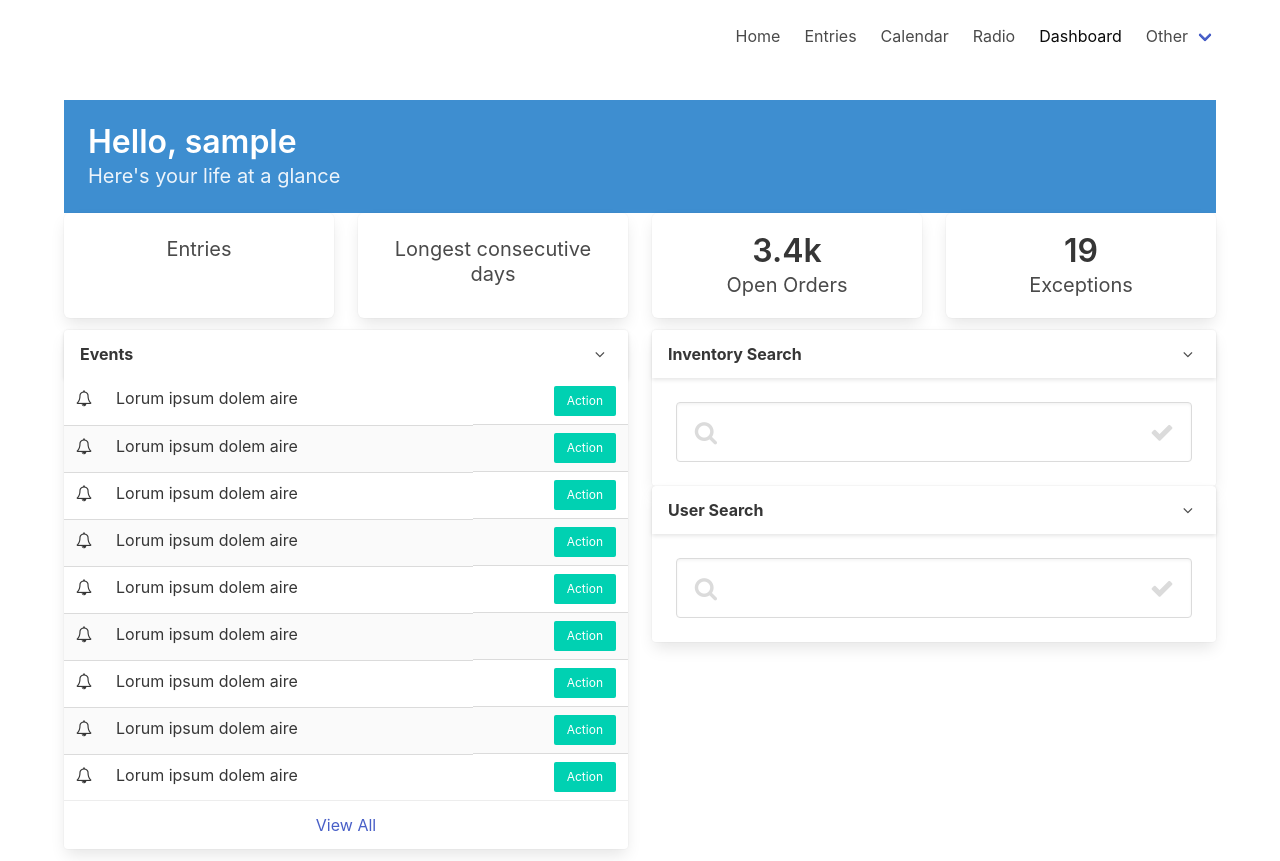
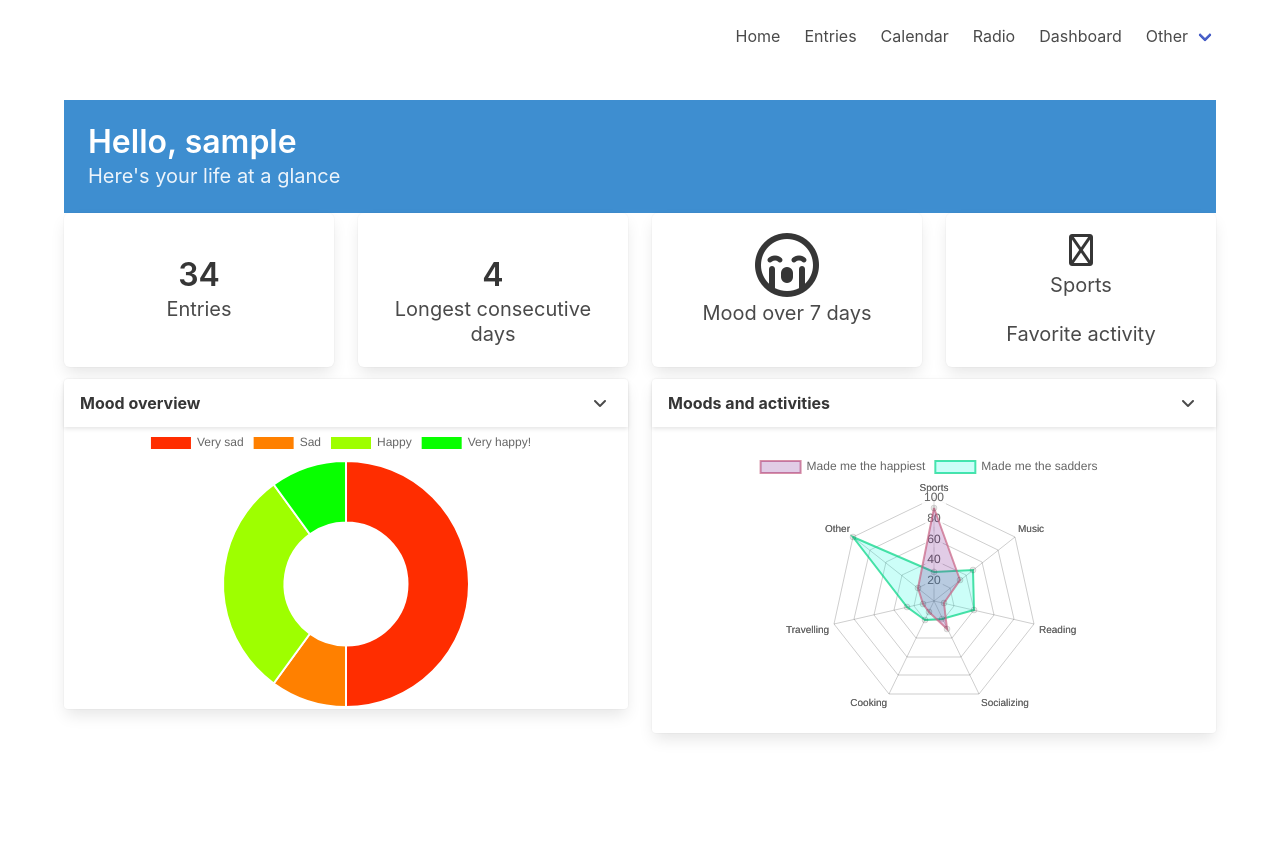
Before and after one commit to jtmaston/MentalHealth, a Django app: page /dashboard/ in a window 1280 px wide. After the commit the page ends 739 px from the top, so only its background shows below. Run offline with Django 3.2, Linux system fonts and the light colour scheme; the visitor is signed in with stand-in values (Sample User, id 1); some libraries are stand-ins or nearby versions.

Commit message:
New features:   - added links to the navbar   - made most of the dashboard, at least to a demoable phase   - added first backend integration
Bugfixes:
  - fixed the dashboard being the only thing active, no matter what page it was on.

  - fixed a typo

  - General stability improvements to enhance the user's experience.

```diff
--- a/MoodTracker/views.py
+++ b/MoodTracker/views.py
@@ -77,17 +77,31 @@ class Login(View):
 
 
 class Dashboard(View):
-
     template_name = 'dashboard.html'
 
+    mood_icons = {0: "fa-sad-cry", 1: "fa-frown", 2: "fa-smile", 3: "fa-laugh-beam"}
+    activity_icons = {
+        0: ("Sports", "fa-dumbbell"),
+        1: ("Music", "fa-dumbbell"),
+        2: ("Reading", "fa-dumbbell"),
+        3: ("Socializing", "fa-dumbbell"),
+        4: ("Cooking", "fa-dumbbell"),
+        5: ("Travelling", "fa-dumbbell"),
+        6: ("", "")
+
+    }
+    mood = 0
+
+    context = {'entries': 34, 'entry_streak': 4, 'mood' :  mood_icons[mood]}
+
     def get(self, request):
-        return render(template_name=self.template_name, request=request)
+        return render(template_name=self.template_name, request=request, context=self.context)
 
     def post(self, request):
         pass
 
+
 class Entries(View):
-
     template_name = 'entries.html'
 
     def get(self, request):
@@ -96,8 +110,8 @@ class Entries(View):
     def post(self, request):
         pass
 
+
 class New_entry(View):
-
     template_name = 'new_entry.html'
 
     def get(self, request):
@@ -106,6 +120,7 @@ class New_entry(View):
     def post(self, request):
         pass
 
+
 def Logout(request):
     logout(request)
     return redirect('/')
--- a/static/js/dashboard.js
+++ b/static/js/dashboard.js
@@ -1,18 +1,51 @@
+//doughnut
+var ctxD = document.getElementById("doughnutChart").getContext('2d');
+var myLineChart = new Chart(ctxD, {
+type: 'doughnut',
+data: {
+labels: ["Very sad", "Sad", "Happy", "Very happy!"],
+datasets: [{
+data: [50, 10, 30, 10],
+backgroundColor: ["#FF2D00", "#FF8000", "#9EFF00", "#08FF00"],
+hoverBackgroundColor: ["#FF2D00", "#FF8000", "#9EFF00", "#08FF00"]
+}]
+},
+options: {
+responsive: true
+}
+});
 
-
-
-var ctxP = document.getElementById("pieChart").getContext('2d');
-var myPieChart = new Chart(ctxP, {
-    type: 'pie',
-    data: {
-    labels: ["Red", "Green", "Yellow", "Grey", "Dark Grey"],
+//radar
+var ctxR = document.getElementById("radarChart").getContext('2d');
+var myRadarChart = new Chart(ctxR, {
+type: 'radar',
+data: {
+    labels: ["Sports", "Music", "Reading", "Socializing", "Cooking", "Travelling", "Other"],
     datasets: [{
-    data: [300, 50, 100, 40, 120],
-    backgroundColor: ["#F7464A", "#46BFBD", "#FDB45C", "#949FB1", "#4D5360"],
-    hoverBackgroundColor: ["#FF5A5E", "#5AD3D1", "#FFC870", "#A8B3C5", "#616774"]
-    }]
-    },
-    options: {
-    responsive: true
+        label: "Made me the happiest",
+        data: [90, 32, 10, 30, 12, 11, 20],
+        backgroundColor: [
+            'rgba(105, 0, 132, .2)',
+        ],
+        borderColor: [
+            'rgba(200, 99, 132, .7)',
+        ],
+        borderWidth: 2
+        },
+    {
+        label: "Made me the sadders",
+        data: [28, 48, 40, 19, 20, 27, 100],
+        backgroundColor: [
+            'rgba(0, 250, 220, .2)',
+        ],
+        borderColor: [
+            'rgba(0, 213, 132, .7)',
+        ],
+        borderWidth: 2
     }
+]
+},
+options: {
+responsive: true
+}
 });
--- a/templates/base.html
+++ b/templates/base.html
@@ -13,6 +13,10 @@
 	<link href="https://stackpath.bootstrapcdn.com/font-awesome/4.7.0/css/font-awesome.min.css" rel="stylesheet"
 		integrity="sha384-wvfXpqpZZVQGK6TAh5PVlGOfQNHSoD2xbE+QkPxCAFlNEevoEH3Sl0sibVcOQVnN" crossorigin="anonymous">
 	<link rel="stylesheet" href="{% static 'css/contact.css' %}">
+
+	{% block scripts %}
+	{% endblock %}
+
 </head>
 <body class="has-navbar-fixed-top">
 
@@ -28,22 +32,22 @@
 		</div>
 		<div id="navbarMenu" class="navbar-menu">
 			<div class="navbar-end">
-				<a class="navbar-item">Home</a>
-				<a class="navbar-item">Entries</a>
-				<a class="navbar-item">Calendar</a>
-				<a class="navbar-item">Radio</a>
-				<a class="navbar-item is-active">Dashboard</a>
-				<a class="navbar-item is-hidden-desktop">Profile</a>
-				<a class="navbar-item is-hidden-desktop">Settings</a>
-				<a class="navbar-item is-hidden-desktop">Logout</a>
+				<a class="navbar-item" href="/">Home</a>
+				<a class="navbar-item" href="/entries">Entries</a>
+				<a class="navbar-item" href="/calendar">Calendar</a>
+				<a class="navbar-item" href="/radio">Radio</a>
+				<a class="navbar-item" href="/dashboard">Dashboard</a>
+				<a class="navbar-item is-hidden-desktop" href="/profile">Profile</a>
+				<a class="navbar-item is-hidden-desktop" href="/settings">Settings</a>
+				<a class="navbar-item is-hidden-desktop" href="/logout">Logout</a>
 
 				<div class="navbar-item has-dropdown is-hoverable">
 					<a class="navbar-link is-hidden-mobile">Other</a>
 					<div class="navbar-dropdown is-hidden-mobile">
-						<a class="navbar-item">Profile</a>
-						<a class="navbar-item">Settings</a>
+						<a class="navbar-item" href="/profile">Profile</a>
+						<a class="navbar-item" href="/settings">Settings</a>
 						<hr class="navbar-divider">
-						<a class="navbar-item">Logout</a>
+						<a class="navbar-item" href="/logout">Logout</a>
 					</div>
 				</div>
 			</div>
@@ -60,7 +64,5 @@
 {% block extras %}
 {% endblock %}
 
-{% block scripts %}
-{% endblock %}
 
 </html>
--- a/templates/dashboard.html
+++ b/templates/dashboard.html
@@ -10,6 +10,12 @@
 
 
 {% block body %}
+
+<script
+      src="https://kit.fontawesome.com/2828f7885a.js"
+      integrity="sha384-WAsFbnLEQcpCk8lM1UTWesAf5rGTCvb2Y+8LvyjAAcxK1c3s5c0L+SYOgxvc6PWG"
+      crossorigin="anonymous"
+    ></script>
 
 <div class="container">
         <nav class="breadcrumb" aria-label="breadcrumbs">
@@ -36,26 +42,33 @@
             <div class="tile is-ancestor has-text-centered">
                 <div class="tile is-parent">
                     <article class="tile is-child box">
+                        <p class="title"> </p>
                         <p class="title"> {{ entries }}</p>
                         <p class="subtitle">Entries</p>
                     </article>
                 </div>
                 <div class="tile is-parent">
                     <article class="tile is-child box">
+                        <p class="title"></p>
                         <p class="title">{{ entry_streak }}</p>
                         <p class="subtitle">Longest consecutive days</p>
                     </article>
                 </div>
                 <div class="tile is-parent">
                     <article class="tile is-child box">
-                        <p class="title">3.4k</p>
-                        <p class="subtitle">Open Orders</p>
+                        <p class="title">
+                             <i class="far {{ mood }} fa-2x"></i>
+                        </p>
+                        <p class="subtitle">Mood over 7 days</p>
                     </article>
                 </div>
                 <div class="tile is-parent">
                     <article class="tile is-child box">
-                        <p class="title">19</p>
-                        <p class="subtitle">Exceptions</p>
+                        <p class="title">
+                            <i class="far fa-dumbbell "></i>
+                            <p class="subtitle">Sports</p>
+                        </p>
+                        <p class="subtitle">Favorite activity</p>
                     </article>
                 </div>
             </div>
@@ -65,7 +78,7 @@
                 <div class="card events-card">
                     <header class="card-header">
                         <p class="card-header-title">
-                            Events
+                            Mood overview
                         </p>
                         <a href="#" class="card-header-icon" aria-label="more options">
           <span class="icon">
@@ -75,67 +88,17 @@
                     </header>
                     <div class="card-table">
                         <div class="content">
-                            <table class="table is-fullwidth is-striped">
-                                <tbody>
-                                    <tr>
-                                        <td width="5%"><i class="fa fa-bell-o"></i></td>
-                                        <td>Lorum ipsum dolem aire</td>
-                                        <td class="level-right"><a class="button is-small is-primary" href="#">Action</a></td>
-                                    </tr>
-                                    <tr>
-                                        <td width="5%"><i class="fa fa-bell-o"></i></td>
-                                        <td>Lorum ipsum dolem aire</td>
-                                        <td class="level-right"><a class="button is-small is-primary" href="#">Action</a></td>
-                                    </tr>
-                                    <tr>
-                                        <td width="5%"><i class="fa fa-bell-o"></i></td>
-                                        <td>Lorum ipsum dolem aire</td>
-                                        <td class="level-right"><a class="button is-small is-primary" href="#">Action</a></td>
-                                    </tr>
-                                    <tr>
-                                        <td width="5%"><i class="fa fa-bell-o"></i></td>
-                                        <td>Lorum ipsum dolem aire</td>
-                                        <td class="level-right"><a class="button is-small is-primary" href="#">Action</a></td>
-                                    </tr>
-                                    <tr>
-                                        <td width="5%"><i class="fa fa-bell-o"></i></td>
-                                        <td>Lorum ipsum dolem aire</td>
-                                        <td class="level-right"><a class="button is-small is-primary" href="#">Action</a></td>
-                                    </tr>
-                                    <tr>
-                                        <td width="5%"><i class="fa fa-bell-o"></i></td>
-                                        <td>Lorum ipsum dolem aire</td>
-                                        <td class="level-right"><a class="button is-small is-primary" href="#">Action</a></td>
-                                    </tr>
-                                    <tr>
-                                        <td width="5%"><i class="fa fa-bell-o"></i></td>
-                                        <td>Lorum ipsum dolem aire</td>
-                                        <td class="level-right"><a class="button is-small is-primary" href="#">Action</a></td>
-                                    </tr>
-                                    <tr>
-                                        <td width="5%"><i class="fa fa-bell-o"></i></td>
-                                        <td>Lorum ipsum dolem aire</td>
-                                        <td class="level-right"><a class="button is-small is-primary" href="#">Action</a></td>
-                                    </tr>
-                                    <tr>
-                                        <td width="5%"><i class="fa fa-bell-o"></i></td>
-                                        <td>Lorum ipsum dolem aire</td>
-                                        <td class="level-right"><a class="button is-small is-primary" href="#">Action</a></td>
-                                    </tr>
-                                </tbody>
-                            </table>
+                            <canvas id="doughnutChart"></canvas>
                         </div>
                     </div>
-                    <footer class="card-footer">
-                        <a href="#" class="card-footer-item">View All</a>
-                    </footer>
+
                 </div>
             </div>
             <div class="column is-6">
                 <div class="card">
                     <header class="card-header">
                         <p class="card-header-title">
-                            Inventory Search
+                            Moods and activities
                         </p>
                         <a href="#" class="card-header-icon" aria-label="more options">
           <span class="icon">
@@ -145,49 +108,17 @@
                     </header>
                     <div class="card-content">
                         <div class="content">
-                            <div class="control has-icons-left has-icons-right">
-                                <input class="input is-large" type="text" placeholder="">
-                                <span class="icon is-medium is-left">
-              <i class="fa fa-search"></i>
-            </span>
-                                <span class="icon is-medium is-right">
-              <i class="fa fa-check"></i>
-            </span>
-                            </div>
+                            <canvas id="radarChart"></canvas>
                         </div>
                     </div>
-                </div>
-                <div class="card">
-                    <header class="card-header">
-                        <p class="card-header-title">
-                            User Search
-                        </p>
-                        <a href="#" class="card-header-icon" aria-label="more options">
-          <span class="icon">
-            <i class="fa fa-angle-down" aria-hidden="true"></i>
-          </span>
-        </a>
-                    </header>
-                    <div class="card-content">
-                        <div class="content">
-                            <div class="control has-icons-left has-icons-right">
-                                <input class="input is-large" type="text" placeholder="">
-                                <span class="icon is-medium is-left">
-              <i class="fa fa-search"></i>
-            </span>
-                                <span class="icon is-medium is-right">
-              <i class="fa fa-check"></i>
-            </span>
-                            </div>
-                        </div>
-                    </div>
-                </div>
+            </div>
+
             </div>
         </div>
     </div>
 
     <script async type="text/javascript" src="{% static 'js/bulma.js' %}"></script>
-
+    <script src="{% static 'js/dashboard.js' %}"></script>
 {% endblock %}
 
 
@@ -198,6 +129,5 @@
     <script src="{% static 'js/jquery.min.js' %}"></script>
     <script src="{% static 'js/mdb.js' %} "></script>
     <script src="{% static 'js/mdb.min.js' %} "></script>
-    <script src="{% static 'js/dashboard.js' %}"></script>
 
 {% endblock %}
```
Also changed, not shown: templates/archive.txt (deleted, +0 -40 lines), templates/test.html (added, +18 -0 lines).
